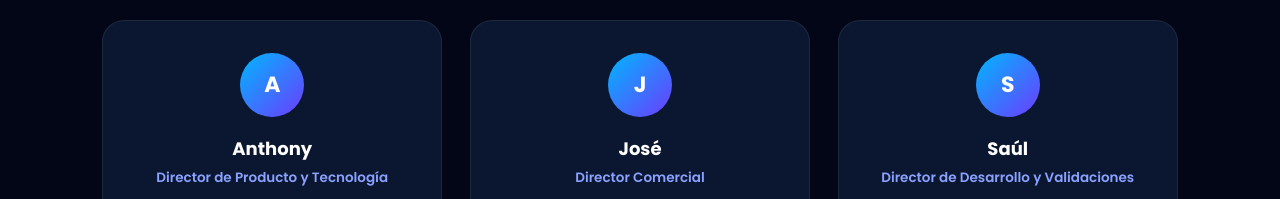
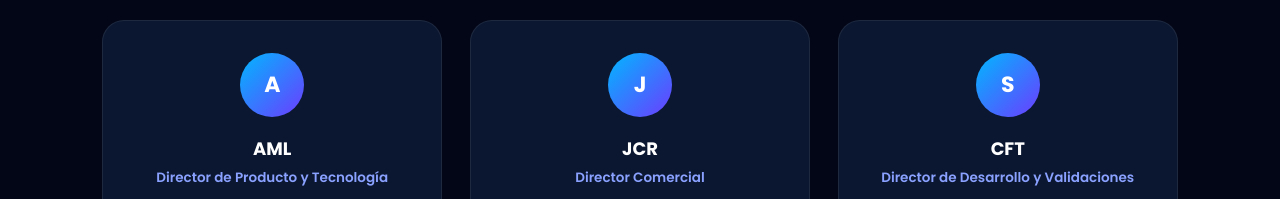
Before and after one commit to amanosalva/datia-web, a plain HTML site: page index.html in a window 1280 px wide. Shown: the part 7560-7759 px from the top of the page. Drawn offline with Linux system fonts and the light colour scheme.

```diff
--- a/index.html
+++ b/index.html
@@ -1406,21 +1406,21 @@
 
         <div class="team-card">
           <div class="team-avatar">A</div>
-          <h3>Anthony</h3>
+          <h3>AML</h3>
           <div class="role">Director de Producto y Tecnología</div>
           <p>Desarrollo de soluciones, automatización, ciencia de datos e implementación técnica.</p>
         </div>
 
         <div class="team-card">
           <div class="team-avatar">J</div>
-          <h3>José</h3>
+          <h3>JCR</h3>
           <div class="role">Director Comercial</div>
           <p>Prospección, propuestas, negociación y relación con clientes y aliados.</p>
         </div>
 
         <div class="team-card">
           <div class="team-avatar">S</div>
-          <h3>Saúl</h3>
+          <h3>CFT</h3>
           <div class="role">Director de Desarrollo y Validaciones</div>
           <p>Desarrollo de plataforma, QA, integraciones y soporte a clientes.</p>
         </div>
```
